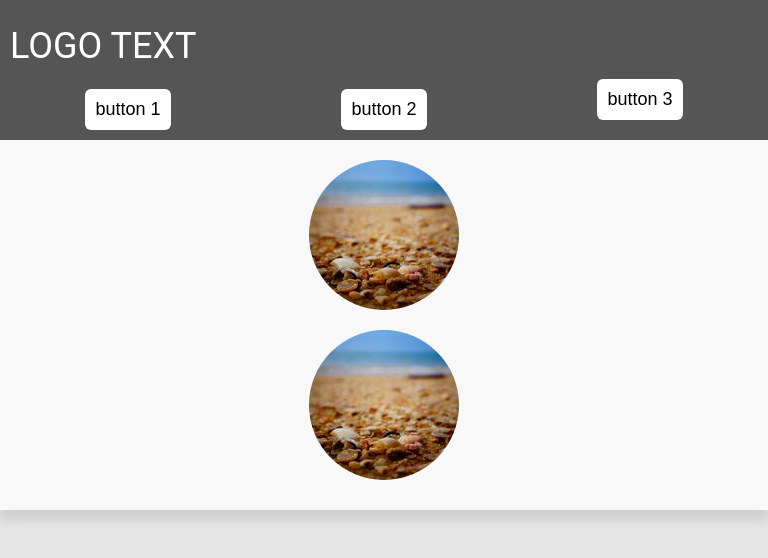
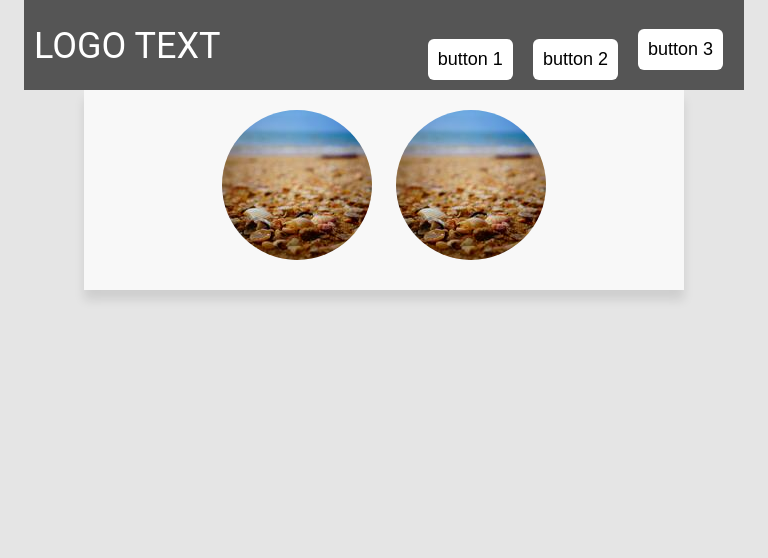
Before and after one commit to spikeflcl/frs-school-workshop-vue, a Vue app: page / in a window 768 px wide. Shown: the top 558 px of the page. Built offline with nearby package versions, Linux system fonts and the light colour scheme.

Commit message:
feat: add support for tablet screens with SASS

```diff
--- a/package.json
+++ b/package.json
@@ -19,6 +19,7 @@
     "eslint": "^8.45.0",
     "eslint-plugin-vue": "^9.15.1",
     "prettier": "^3.0.0",
+    "sass": "^1.64.2",
     "vite": "^4.4.6"
   }
 }
--- a/src/App.vue
+++ b/src/App.vue
@@ -11,11 +11,11 @@ import HeaderText from './components/HeaderText.vue'
   </header>
   <main class="body__main">
     <Image />
-    <Image margin-bottom = '30px' />
+    <Image class="mb-30" />
   </main>
 </template>
 
-<style scoped>
+<style lang="scss" scoped>
   .body__header {
     background-color: #555;
   }
@@ -27,4 +27,32 @@ import HeaderText from './components/HeaderText.vue'
     background-color: #f8f8f8;
     box-shadow: 0 10px 10px rgba(0, 0, 0, .1);
   }
+
+  .mb-30 {
+    margin-bottom: 30px;
+  }
+
+  @media screen and (min-width: 768px) and (max-width: 1199px) {
+    .body__header {
+      width: 720px;
+      margin: 0 auto;
+      display: flex;
+      justify-content: space-between;
+      align-items: flex-end;
+    }
+
+    .body__main {
+      width: 600px;
+      margin: 0 auto;
+      flex-direction: row;
+      justify-content: center;
+      padding-bottom: 30px;
+      gap: 24px;
+    }
+
+    .mb-30 {
+      margin-bottom: 0px;
+    }
+  }
+
 </style>
--- a/src/components/ButtonContainer.vue
+++ b/src/components/ButtonContainer.vue
@@ -4,13 +4,13 @@
 
 <template>
   <div class="header__buttons">
-    <HeaderButton number = 1 />
-    <HeaderButton number = 2 />
-    <HeaderButton number = 3 margin-bottom = '10px' />
+    <HeaderButton :number='1' />
+    <HeaderButton :number='2' />
+    <HeaderButton :number='3' class="mb-10" />
   </div>
 </template>
 
-<style scoped>
+<style lang="scss" scoped>
   .header__buttons {
     display: flex;
     justify-content: space-around;
@@ -18,4 +18,16 @@
     padding-bottom: 10px;
   }
 
+  .mb-10 {
+    margin-bottom: 10px;
+  }
+
+  @media screen and (min-width: 768px) and (max-width: 1199px) {
+
+   .header__buttons {
+    gap: 20px;
+    margin-right: 21px;
+   }
+
+  }
 </style>
--- a/src/components/HeaderButton.vue
+++ b/src/components/HeaderButton.vue
@@ -1,17 +1,16 @@
 <template>
-  <button class="div__button mb-10">button {{ number }}</button>
+  <button type="button" class="div__button">button {{ number }}</button>
 </template>
 
 <script setup>
 
   defineProps({
-    number: Number,
-    marginBottom: String
+    number: Number
   })
 
 </script>
 
-<style scoped>
+<style lang="scss" scoped>
   .div__button {
     background-color: white;
     border: none;
@@ -20,8 +19,13 @@
     font-size: 18px;
   }
 
-  .mb-10 {
-    margin-bottom: v-bind(marginBottom);
+  @media screen and (min-width: 768px) and (max-width: 1199px) {
+    .header__buttons {
+      padding-bottom: 0;
+      align-items: flex-end;
+      justify-content: space-around;
+      margin-right: 10px;
+    }
   }
 
 </style>
--- a/src/components/HeaderText.vue
+++ b/src/components/HeaderText.vue
@@ -2,7 +2,7 @@
   <h1 class="header-title">LOGO TEXT</h1>
 </template>
 
-<style scoped>
+<style lang="scss" scoped>
   .header-title {
     margin-top : 0;
     color: #fff;
@@ -11,4 +11,10 @@
     margin-bottom: 15px;
   }
 
+  @media screen and (min-width: 768px) and (max-width: 1199px) {
+    .header-title{
+      margin-bottom: 26px;
+    }
+  }
+
 </style>
--- a/src/components/MainImage.vue
+++ b/src/components/MainImage.vue
@@ -1,8 +1,8 @@
 <template>
-  <img class="br-50 mt-20 mb-30" src="../assets/img-one-small.jpg">
+  <img class="br-50 mt-20" src="../assets/img-one-small.jpg">
 </template>
 
-<style scoped>
+<style lang="scss" scoped>
   .br-50 {
     border-radius: 50%;
   }
@@ -11,16 +11,4 @@
     margin-top: 20px;
   }
 
-  .mb-30 {
-    margin-bottom: v-bind(marginBottom);
-  }
-
 </style>
-
-<script setup>
-
-  defineProps({
-    marginBottom: String
-  })
-
-</script>
```
Also changed, not shown: 1 other file (tests, documents, lock files or other folders). Lines whose indentation alone changed are shown as unchanged.
